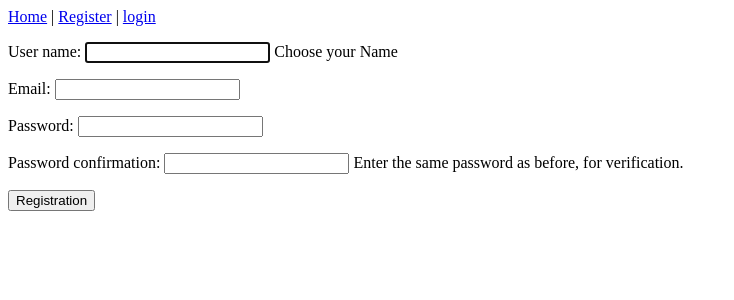
After one commit to Abzatzzzz/archmoney, a Django app: page /register/ in a window 1280 px wide. The commit adds this page. Shown: the top 300 px of the page, without its empty margins (0-734 px from the left). Run offline with Django 3.2, Linux system fonts and the light colour scheme.

Commit message:
register from created

```diff
--- a/archmoney/asgi.py
+++ b/archmoney/asgi.py
@@ -11,6 +11,6 @@ import os
 
 from django.core.asgi import get_asgi_application
 
-os.environ.setdefault('DJANGO_SETTINGS_MODULE', 'archmoney.settings')
+os.environ.setdefault("DJANGO_SETTINGS_MODULE", "archmoney.settings")
 
 application = get_asgi_application()
--- a/archmoney/urls.py
+++ b/archmoney/urls.py
@@ -17,6 +17,6 @@ from django.contrib import admin
 from django.urls import path, include
 
 urlpatterns = [
-    path('', include('money.urls')),
-    path('admin/', admin.site.urls),
+    path("", include("money.urls")),
+    path("admin/", admin.site.urls),
 ]
--- a/archmoney/wsgi.py
+++ b/archmoney/wsgi.py
@@ -11,6 +11,6 @@ import os
 
 from django.core.wsgi import get_wsgi_application
 
-os.environ.setdefault('DJANGO_SETTINGS_MODULE', 'archmoney.settings')
+os.environ.setdefault("DJANGO_SETTINGS_MODULE", "archmoney.settings")
 
 application = get_wsgi_application()
--- a/manage.py
+++ b/manage.py
@@ -6,7 +6,7 @@ import sys
 
 def main():
     """Run administrative tasks."""
-    os.environ.setdefault('DJANGO_SETTINGS_MODULE', 'archmoney.settings')
+    os.environ.setdefault("DJANGO_SETTINGS_MODULE", "archmoney.settings")
     try:
         from django.core.management import execute_from_command_line
     except ImportError as exc:
@@ -18,5 +18,5 @@ def main():
     execute_from_command_line(sys.argv)
 
 
-if __name__ == '__main__':
+if __name__ == "__main__":
     main()
--- a/money/admin.py
+++ b/money/admin.py
@@ -1,6 +1,6 @@
 from django.contrib import admin
 
-from . models import *
+from .models import *
 
 
 admin.site.register(Deposit)
--- a/money/apps.py
+++ b/money/apps.py
@@ -2,5 +2,5 @@ from django.apps import AppConfig
 
 
 class MoneyConfig(AppConfig):
-    default_auto_field = 'django.db.models.BigAutoField'
-    name = 'money'
+    default_auto_field = "django.db.models.BigAutoField"
+    name = "money"
--- a/money/forms.py
+++ b/money/forms.py
@@ -1,6 +1,24 @@
 from django import forms
 from django.core.exceptions import ValidationError
 from .models import DepCategory, WithCategory
+from django.contrib.auth.forms import UserCreationForm
+from django.contrib.auth.models import User
+
+
+class UserRegisterForm(UserCreationForm):
+    username = forms.CharField(
+        label="User name",
+        help_text="Choose your Name",
+        widget=forms.TextInput(attrs={"class": "form-control"}),
+    )
+    password1 = forms.CharField(
+        label="Password", widget=forms.PasswordInput(attrs={"class": "form-control"})
+    )
+    email = forms.EmailField()
+
+    class Meta:
+        model = User
+        fields = ("username", "email", "password1", "password2")
 
 
 class DepositForm(forms.Form):
--- a/money/templates/money/deposit.html
+++ b/money/templates/money/deposit.html
@@ -10,7 +10,6 @@
        <table>
        {{ form.as_p }}
        </table>
-
        <input type="submit" value="Submit" />
     </form>
     </div>
--- a/money/templates/money/index.html
+++ b/money/templates/money/index.html
@@ -3,6 +3,7 @@
 <html>
  <head>
   <meta charset="utf-8" />
+    <a href="{% url "index"%}">Home</a> | <a href="{% url 'register' %}">Register</a> | <a href="{% url 'login' %}">login</a>
   <title>{% block title %} main page {% endblock %}</title>
  </head>
 {% endblock %}
@@ -18,6 +19,7 @@
             {% endfor %}
         </ul>
     {% endif %}
+
 
      <body>
       <h2>Расходы за месяц: {{ balances.negative_balance }}</h2>
--- /dev/null
+++ b/money/templates/money/register.html
@@ -0,0 +1,13 @@
+{% extends "money/index.html"%}
+
+{% block title %} register page {% endblock %}
+
+{% block content %}
+<form method="post">
+    {% csrf_token %}
+    <table>
+        {{ form.as_p }}
+    </table>
+    <button type="submit">Registration</button>
+</form>
+{% endblock %}
--- a/money/templates/money/registration.html
+++ /dev/null
@@ -1 +0,0 @@
-{% extends "money/index.html"%}
--- a/money/urls.py
+++ b/money/urls.py
@@ -5,5 +5,7 @@ from . import views
 urlpatterns = [
     path("", views.index, name="index"),
     path("deposit/", views.deposit, name="deposit"),
+    path("register/", views.register, name="register"),
+    path("login/", views.login, name="login"),
     path("withdraw/", views.withdraw, name="withdraw"),
 ]
--- a/money/views.py
+++ b/money/views.py
@@ -5,7 +5,7 @@ from django.db.models import Sum
 from django.contrib import messages
 
 from . import models
-from .forms import DepositForm, WithdrawForm
+from .forms import DepositForm, WithdrawForm, UserRegisterForm
 
 from datetime import date
 
@@ -23,8 +23,12 @@ def index(request):
         "total_balance": total_balance,
     }
     context = {
-        "all_deposits": models.Deposit.objects.filter(date__month=month).order_by('-date'),
-        "all_withdraws": models.Withdraw.objects.filter(date__month=month).order_by('-date'),
+        "all_deposits": models.Deposit.objects.filter(date__month=month).order_by(
+            "-date"
+        ),
+        "all_withdraws": models.Withdraw.objects.filter(date__month=month).order_by(
+            "-date"
+        ),
         "balances": balances,
     }
     return render(request, "money/index.html", context)
@@ -43,7 +47,7 @@ def deposit(request):
                 title=form.cleaned_data.get("title"),
             )
             update_balance.save()
-            messages.success(request, 'Transaction completed')
+            messages.success(request, "Transaction completed")
             return HttpResponseRedirect(reverse("index"))
     # Если это GET, создать форму по умолчанию.
     else:
@@ -52,7 +56,11 @@ def deposit(request):
 
 
 def withdraw(request):
-    if request.method == 'POST':
+    # форма несвязана c моделью
+    # чем продиктована необходимость
+    # создания переменной 'update_balance'
+    # уместно переписать
+    if request.method == "POST":
         form = WithdrawForm(request.POST)
         if form.is_valid():
             update_balance = models.Withdraw(
@@ -61,8 +69,30 @@ def withdraw(request):
                 title=form.cleaned_data.get("title"),
             )
             update_balance.save()
-            messages.success(request, 'Transaction completed')
+            messages.success(request, "Transaction completed")
             return HttpResponseRedirect(reverse("index"))
+        else:
+            messages.error(request, "Error")
     else:
         form = WithdrawForm()
-    return render(request, "money/withdraw.html", {'form': form})
+    return render(request, "money/withdraw.html", {"form": form})
+
+
+def register(request):
+    # форма связана c моделью
+    if request.method == "POST":
+        form = UserRegisterForm(request.POST)
+        if form.is_valid():
+            form.save()
+            messages.success(request, "Registration completed")
+            return HttpResponseRedirect(reverse("index"))
+        else:
+            messages.error(request, "Error")
+    else:
+        form = UserRegisterForm()
+
+    return render(request, "money/register.html", {"form": form})
+
+
+def login(request):
+    return render(request, "money/login.html")
```
Also changed, not shown: archmoney/settings.py (+41 -41 lines), money/templates/money/login.html (added, +7 -0 lines), money/migrations/0001_initial.py, 3 other files. Lines whose indentation alone changed are shown as unchanged.
